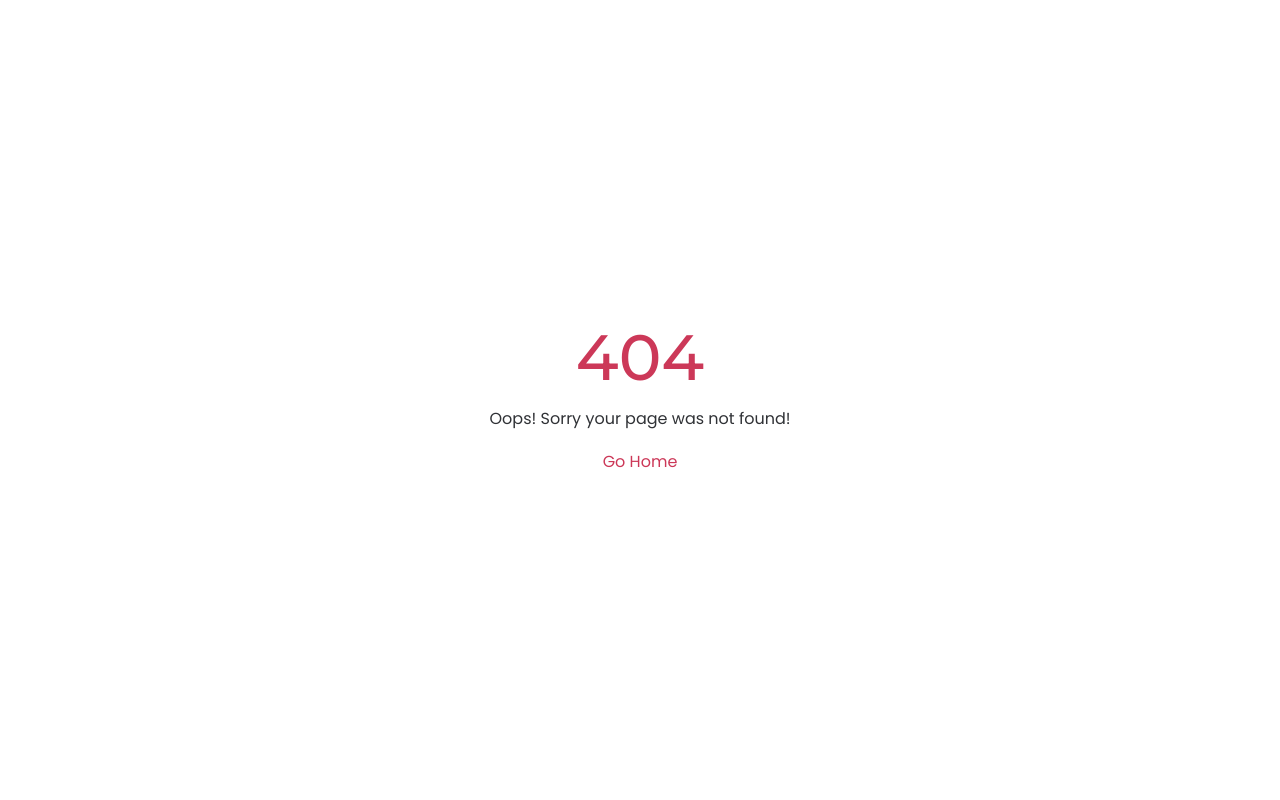
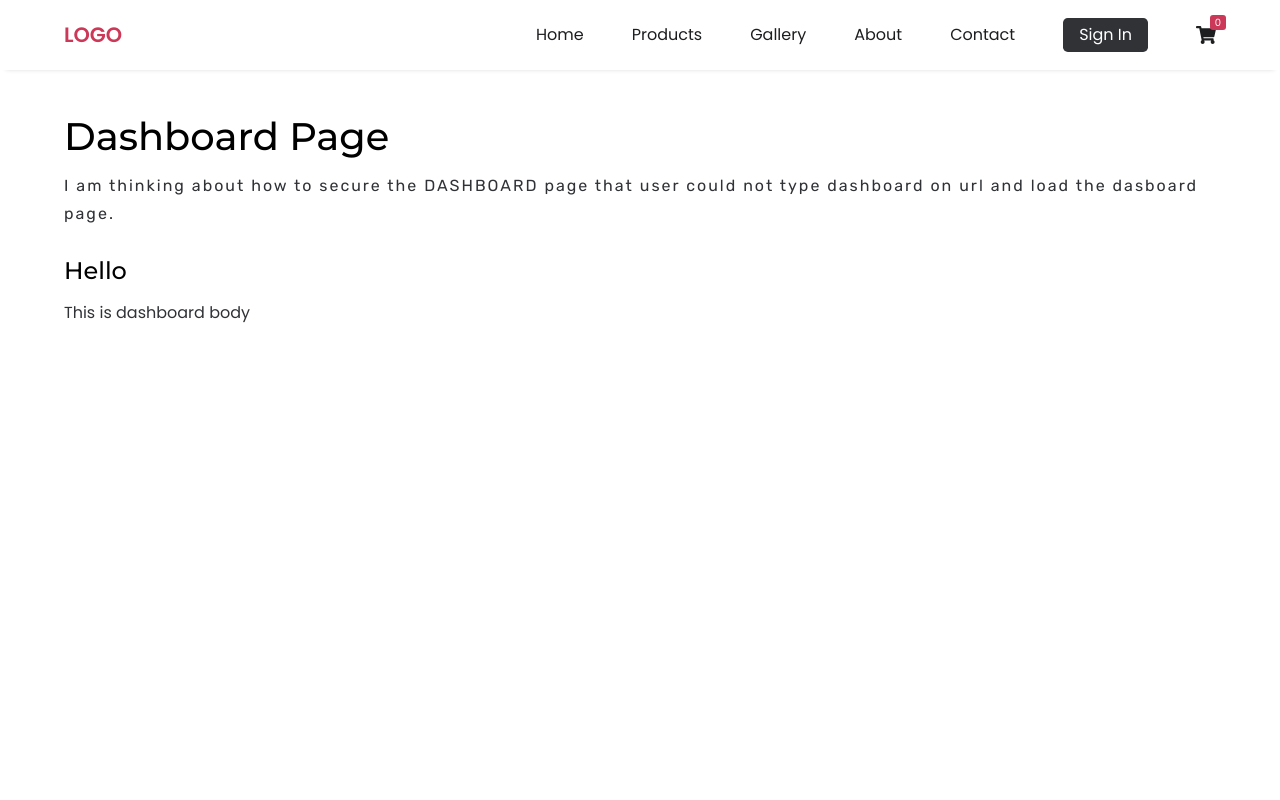
Before and after one commit to Meqdad-Moradi/shoping-website, a React (Create React App) app: page /dashboard in a window 1280 px wide. Before the commit this address had no page. Shown: the top 800 px of the page. Built offline with nearby package versions, Linux system fonts and the light colour scheme; data requests are answered from the project's data file.

Commit message:
dashboard page created

```diff
--- a/src/App.js
+++ b/src/App.js
@@ -4,6 +4,7 @@ import Cart from "./components/Cart/Cart";
 import Home from "./components/home/Home";
 import NotFound from "./components/home/NotFound";
 import Login from "./components/login/Login";
+import Dashboard from "./components/dashboard/Dashboard";
 import ProductDetails from "./components/products/ProductDetails";
 import Products from "./components/products/Products";
 import webContext from "./context/Context";
@@ -111,6 +112,7 @@ function App() {
                <Route path="/products" element={<Products />} />
                <Route path="/productDetails" element={<ProductDetails />} />
                <Route path="/login" element={<Login />} />
+               <Route path="/dashboard" element={<Dashboard />} />
                <Route path="/cart" element={<Cart />} />
                <Route path="*" element={<NotFound />} />
             </Routes>
--- /dev/null
+++ b/src/assets/style/_dashboard.scss
@@ -0,0 +1,3 @@
+.dashboard{
+    min-height: 100vh;
+}
--- a/src/assets/style/style.css
+++ b/src/assets/style/style.css
@@ -773,6 +773,10 @@ footer {
   width: 100%;
 }
 
+.dashboard {
+  min-height: 100vh;
+}
+
 .cart {
   background-color: whitesmoke;
 }
--- a/src/assets/style/style.scss
+++ b/src/assets/style/style.scss
@@ -13,5 +13,6 @@
 @import "products";
 @import "singleProduct";
 @import "login";
+@import "dashboard";
 @import "cart";
 @import "notfound";
--- a/src/components/dashboard/Dashboard.jsx
+++ b/src/components/dashboard/Dashboard.jsx
@@ -1,9 +1,31 @@
-import React from 'react'
+import React from "react";
+import { useLocation } from "react-router-dom";
+import Footer from "../global/Footer";
+import Header from "../global/Header";
+import MainTitle from "../global/MainTitle";
 
 const Dashboard = () => {
-  return (
-    <div>Dashboard</div>
-  )
-}
+   const name = useLocation();
+   return (
+      <>
+         <Header />
+         <section className="dashboard">
+            <div className="container">
+               <MainTitle
+                  titleText='Dashboard Page'
+                  subTitleText="I am thinking about how to secure the DASHBOARD page that user could not type dashboard on url and load the dasboard page."
+               />
 
-export default Dashboard
+               {/* content */}
+               <div className="dashboard-body">
+                 <h1>hello {name.state}</h1>
+                  <p>this is dashboard body</p>
+               </div>
+            </div>
+         </section>
+         <Footer />
+      </>
+   );
+};
+
+export default Dashboard;
--- a/src/components/login/Login.jsx
+++ b/src/components/login/Login.jsx
@@ -1,5 +1,5 @@
 import React, { useState } from "react";
-import { Link } from "react-router-dom";
+import { Link, useNavigate } from "react-router-dom";
 import Footer from "../global/Footer";
 import Header from "../global/Header";
 import MainTitle from "../global/MainTitle";
@@ -7,6 +7,7 @@ import MainTitle from "../global/MainTitle";
 const Login = () => {
    const [name, setName] = useState("");
    const [password, setPassword] = useState("");
+   const navigate = useNavigate();
 
    // check user name and password when user want to log in
    const onLogin = (e) => {
@@ -14,6 +15,8 @@ const Login = () => {
 
       if (name === "" || password === "") {
          alert("Username or password missing!");
+      } else {
+         navigate("/dashboard", { state: name });
       }
 
       setName("");
```
Also changed, not shown: 1 other file (tests, documents, lock files or other folders).
